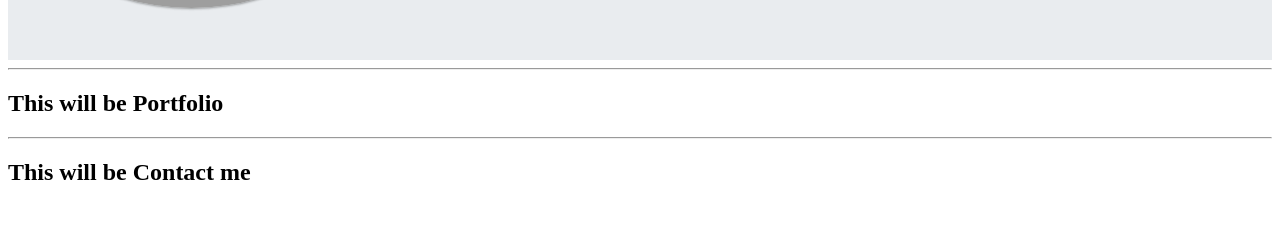
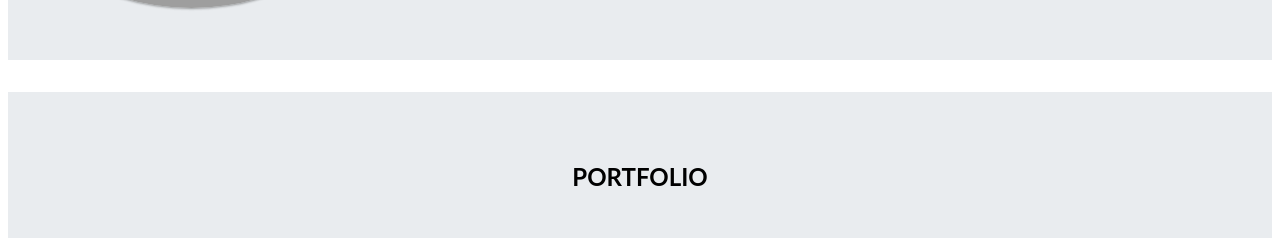
Before and after one commit to find-daniel/Personal, a React app: page / in a window 1280 px wide. Shown: the part 562-800 px from the top of the page. Built offline with nearby package versions, Linux system fonts and the light colour scheme; grey boxes are pictures that could not be loaded; the HTML template or start-up script is replaced by a standard one.

Commit message:
[setup] Add section spacing

```diff
--- a/client/src/components/App.jsx
+++ b/client/src/components/App.jsx
@@ -12,9 +12,7 @@ class App extends React.Component {
         <Navbar />
         <Header />
         <About />
-        <hr/>
         <Portfolio />
-        <hr/>
         <Contact />
       </div>
     )
--- a/client/src/components/Contact.jsx
+++ b/client/src/components/Contact.jsx
@@ -8,8 +8,10 @@ class Contact extends React.Component {
   render() {
     return (
       <section id="contact">
-        <div className="container">
-          <h1>This will be Contact me</h1>
+        <div className="container contact test">
+          <div>
+            <h2 className="header-text">Contact Me</h2>
+          </div>
         </div>
       </section>
     )
--- a/client/src/components/Navbar.jsx
+++ b/client/src/components/Navbar.jsx
@@ -9,10 +9,11 @@ class Navbar extends React.Component {
 
   render() {
     return (
+      <section id="top">
         <nav className="navbar navbar-custom navbar-expand-lg navbar-light fixed-top">
           <div className="container">
             <div className="navbar-header">
-            <a href="#" className="navbar-brand">Daniel Sanchez</a>
+              <a href="#top" className="navbar-brand">Daniel Sanchez</a>
             </div>
             <button className="navbar-toggler" type="button" data-toggle="collapse" data-target="#navbarToggle" aria-controls="navbarToggle" aria-expanded="false" aria-label="Toggle navbar">
                 <span className="navbar-toggler-icon"></span>
@@ -32,6 +33,7 @@ class Navbar extends React.Component {
             </div>
           </div>
         </nav>
+      </section>
     )
   }
 }
--- a/client/src/components/Portfolio.jsx
+++ b/client/src/components/Portfolio.jsx
@@ -8,8 +8,10 @@ class Portfolio extends React.Component {
   render() {
     return (
       <section id="portfolio">
-        <div className="container">
-          <h1>This will be Portfolio</h1>
+        <div className="container portfolio test">
+          <div>
+            <h2 className="header-text">Portfolio</h2>
+          </div>
         </div>
       </section>
     )
--- a/client/src/styles.scss
+++ b/client/src/styles.scss
@@ -5,6 +5,9 @@ $secondary-color: #E9ECEF;
 // Fonts //
 $primary-font: 'Lato', sans-serif;
 $secondary-font: 'Nunito', sans-serif;
+
+// Sections //
+$section-height: 400px;
 
 .test {
   background-color: $secondary-color;
@@ -22,6 +25,7 @@ body {
 
 .header-text {
   font-family: $primary-font;
+  text-align: center;
   text-transform: uppercase;
 }
 
@@ -69,7 +73,7 @@ body {
 
 // ABOUT ME //
 .about {
-  min-height: 400px;
+  min-height: $section-height;
 }
 
 .about-left {
@@ -107,3 +111,17 @@ body {
     padding-bottom: 5%;
   }
 }
+
+// PORTFOLIO //
+.portfolio {
+  height: $section-height;
+  margin-top: 2rem;
+  padding-top: 50px;
+}
+
+// CONTACT //
+.contact {
+  height: $section-height;
+  margin-top: 2rem;
+  padding-top: 50px;
+}
```
Also changed, not shown: client/public/bundle.js. Lines whose indentation alone changed are shown as unchanged.
